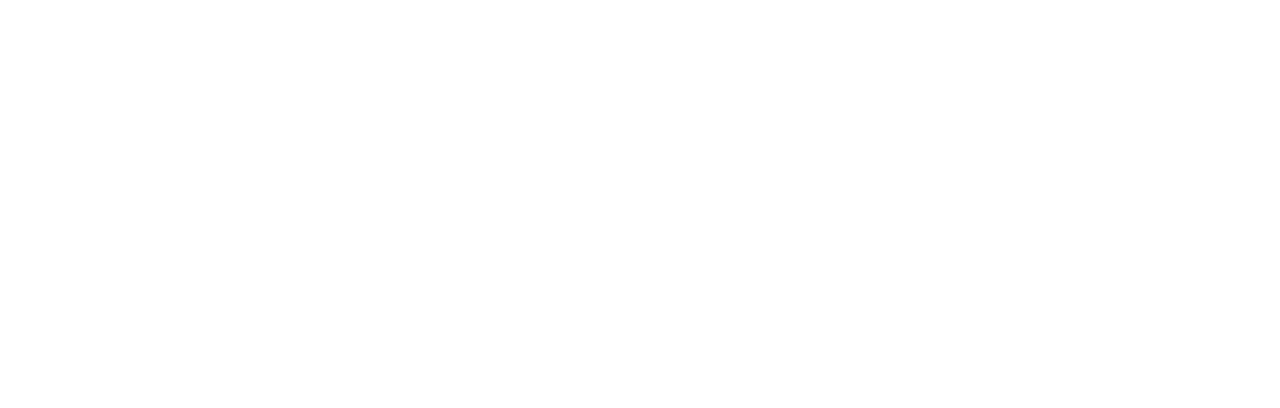
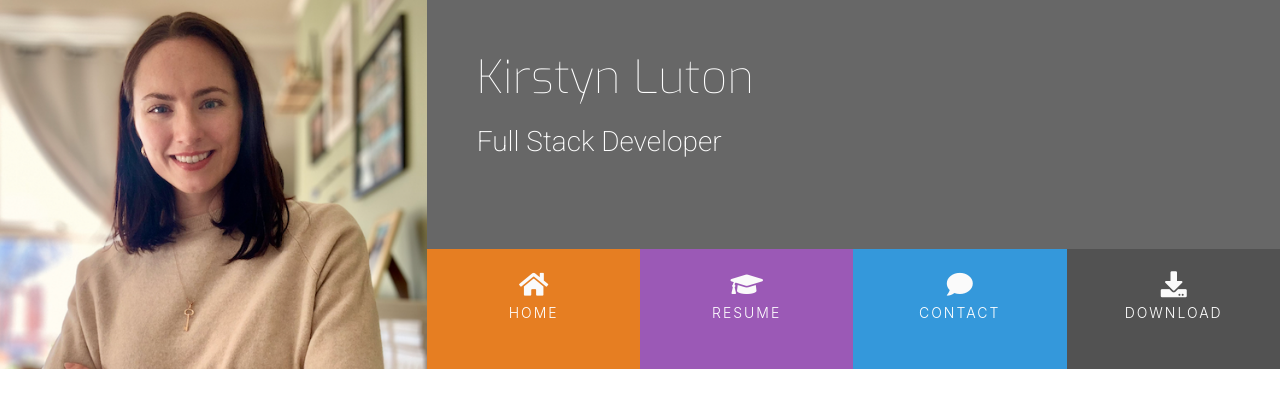
Before and after one commit to KJLuton/UCD_Resume, a plain HTML site: page index.html in a window 1280 px wide. Drawn offline with nearby package versions, Linux system fonts and the light colour scheme.

Commit message:
Header styling

```diff
--- /dev/null
+++ b/assets/css/style.css
@@ -0,0 +1,119 @@
+@import url('https://fonts.googleapis.com/css?family=Roboto:100,200,300,400,500,600,700|Exo:100,200,300,400,500,600,700');
+
+/* --------------------------------------Colours */
+
+.bg-color-name-title {
+    background-color: #676767;
+}
+
+.ui-menu-color-home {
+    background-color: #e67e22;
+}
+
+.ui-menu-color-resume {
+    background-color: #9b59b6;
+}
+
+.ui-menu-color-contact {
+    background-color: #3498db;
+}
+
+.ui-menu-color-download {
+    background-color: #525252;
+}
+
+/* --------------------------------------Heading */
+
+header {
+    margin: 0;
+}
+
+.heading {
+    margin-left: 50px;
+
+}
+
+.logo {
+    background: url("../images/KLLinkedin.png");
+    background-position: center;
+    background-repeat: no-repeat;
+    background-size: cover;
+    min-height: 360px;
+    transition: all .5s ease-in-out;
+    -moz-transition: all .5s ease-in-out;
+    -webkit-transition: all .5s ease-in-out;
+}
+
+.name{
+    font-family: "Exo", sans-serif;
+    font-weight: 100;
+    font-size: 46px;
+    margin-top: 50px;
+    color: #fff;
+}
+
+.title {
+    font-family: "roboto", sans-serif;
+    font-weight: 200;
+    font-size: 28px;
+    margin-top: 20px;
+    margin-bottom: 90px;
+    color:#fff;
+}
+
+.list-inline-item:not(:last-child) {
+    margin:0;
+}
+
+.menucontainer {
+    font-size: 0;
+}
+
+#nav {
+    margin: 0;
+}
+
+#nav li {
+    font-size: 14px;
+    padding:0;
+}
+
+.menuitem {
+    height: 120px;
+    text-align: center;
+    padding: 0;
+}
+
+.menuitem a {
+    width: 100%;
+    text-decoration: none;
+    color: #fff;
+    height: 120px;
+}
+
+.menuitem a i {
+    padding-top: 22px;
+    display:block;
+    color: #fafafa;
+    font-size: 26px;
+
+}
+
+.menuitem span {
+    display: block;
+    width: 100%;
+    padding-top: 5px;
+    text-align: center;
+    text-transform: uppercase;
+    font-size: 14px;
+    font-weight: 300;
+    letter-spacing: 2px;
+}
+
+
+/* --------------------------------------Hover.css */
+
+.hvr-sweep-to-bottom:before {
+    background: rgba(0, 0, 0, 0.2);
+    height: 120px;
+}
--- a/index.html
+++ b/index.html
@@ -6,11 +6,44 @@
     <meta name="viewport" content="width=device-width, initial-scale=1.0">
     <link rel="stylesheet" href="https://maxcdn.bootstrapcdn.com/bootstrap/4.2.1/css/bootstrap.min.css" type="text/css" />
     <link rel="stylesheet" href="https://use.fontawesome.com/releases/v5.0.10/css/all.css" integrity="sha384-+d0P83n9kaQMCwj8F4RJB66tzIwOKmrdb46+porD/OvrJ+37WqIM7UoBtwHO6Nlg" crossorigin="anonymous">
+    <link rel="stylesheet" href="https://cdnjs.cloudflare.com/ajax/libs/hover.css/2.1.1/css/hover-min.css" type="text/css" />
+    <link rel="stylesheet" href="assets/css/style.css" type="text/css"/>
     <title>Kirstyn Jenna</title>
 </head>
 <body>
     <header>
+        <div class="row no-gutters">
+            <a href="index.html" class="col-md-4 logo">
 
+            </a>
+            <div class="col-md-8">
+                <div class="row no-gutters bg-color-name-title">
+                    <div class="col heading">
+                        <h1 class="name">Kirstyn Luton</h1>
+                        <h2 class="title">Full Stack Developer</h2>
+                    </div>
+                </div>
+                <div class="row no-gutters">
+                    <div class="col">
+                        <ul id="nav" class="list-inline menucontainer">
+                            <li class="col-6 col-sm-3 ui-menu-color-home list-inline-item menuitem">
+                                <a href="#" class="hvr-sweep-to-bottom"><i class="fa fa-home" aria-hidden="true"></i><span>Home</span></a>
+                            </li>
+                            <li class="col-6 col-sm-3 ui-menu-color-resume list-inline-item menuitem">
+                                <a href="#" class="hvr-sweep-to-bottom"><i class="fa fa-graduation-cap" aria-hidden="true"></i><span>Resume</span></a>
+                            </li>
+                            <li class="col-6 col-sm-3 ui-menu-color-contact list-inline-item menuitem">
+                                <a href="#" class="hvr-sweep-to-bottom"><i class="fa fa-comment" aria-hidden="true"></i><span>Contact</span></a>
+                            </li>
+                            <li class="col-6 col-sm-3 ui-menu-color-download list-inline-item menuitem">
+                                <a href="#" class="hvr-sweep-to-bottom"><i class="fa fa-download" aria-hidden="true"></i><span>Download</span></a>
+                            </li>
+                        </ul>
+                    </div>
+                </div>
+
+            </div>
+        </div>
     </header>
     <section>
 
```
Also changed, not shown: assets/images/KLLinkedin.png (added), 1 other file.
